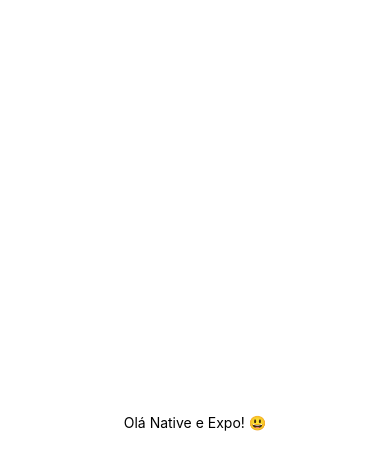
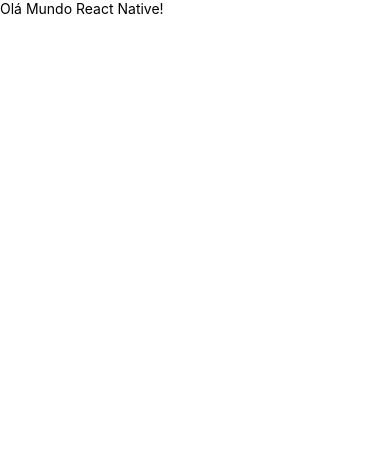
Before and after one commit to AlineMachadoTeixeira/ola-react-native, a React Native app: screen / in a window 390 px wide. Shown: the top 470 px of the page. Built offline with nearby package versions, Linux system fonts and the light colour scheme.

Commit message:
barStyle="dark-content"

```diff
--- a/App.js
+++ b/App.js
@@ -1,20 +1,12 @@
-import { StatusBar } from "expo-status-bar";
-import { StyleSheet, Text, View } from "react-native";
+import { StatusBar, Text, View } from "react-native";
 
 export default function App() {
   return (
-    <View style={styles.container}>
-      <Text>Olá Native e Expo! 😃</Text>
-      <StatusBar style="auto" />
-    </View>
+    <>
+      <StatusBar barStyle="dark-content" />
+      <View>
+        <Text>Olá Mundo React Native!</Text>
+      </View>
+    </>
   );
 }
-
-const styles = StyleSheet.create({
-  container: {
-    flex: 1,
-    backgroundColor: "#fff",
-    alignItems: "center",
-    justifyContent: "center",
-  },
-});
```
